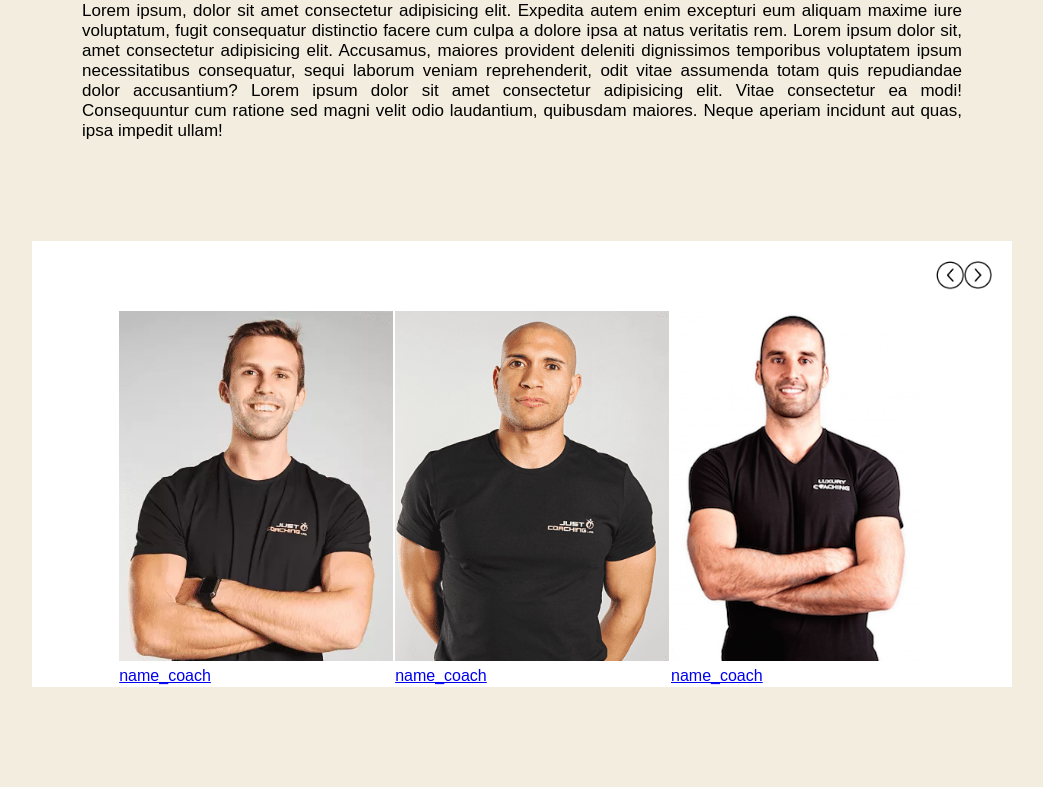
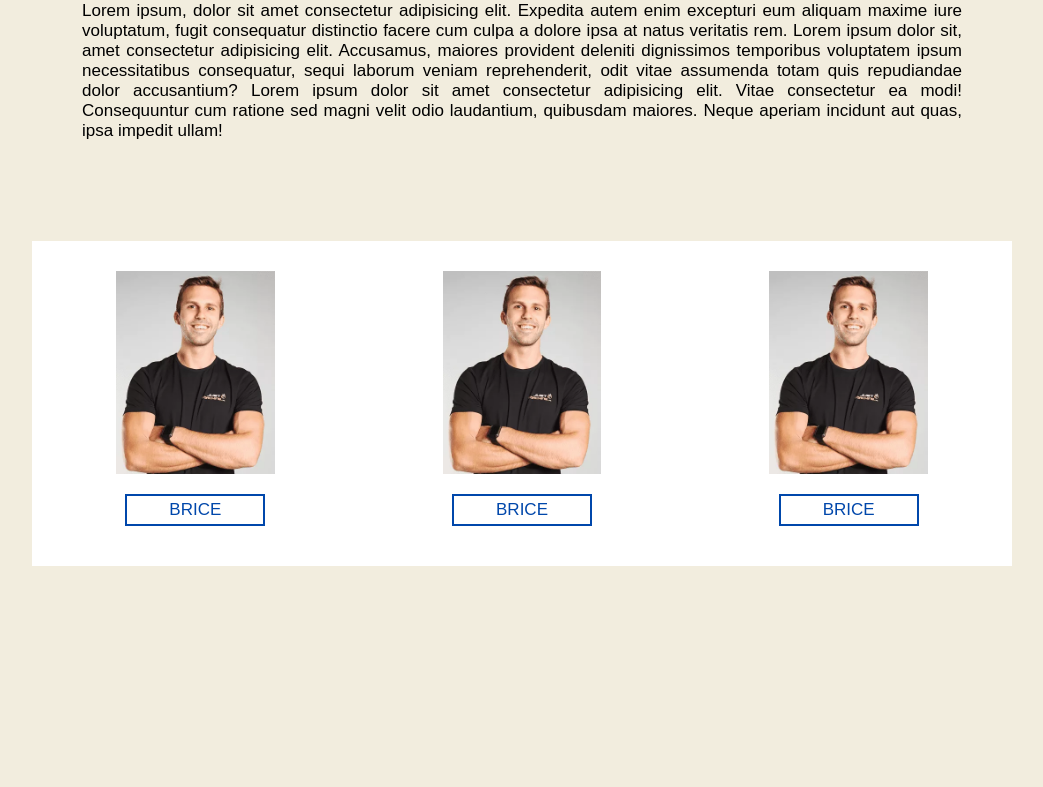
Before and after one commit to maxance13/LXPdublin, a PHP site: page /coach.php in a window 1280 px wide. Shown: the part 267-1054 px from the top of the page, without its empty margins (118-1161 px from the left). After the commit the page ends 833 px from the top, so only its background shows below. Run offline with PHP 8.4, Linux system fonts and the light colour scheme.

Commit message:
08/06/2023 10:07

```diff
--- a/coach.php
+++ b/coach.php
@@ -23,21 +23,12 @@
         </div>
 
         <div class="Box_Coach">
-            <div class="Button_Switch">
-                <img class="previous" src="Img/icons8-suivant-67.png" alt="previous" width="3%">
-                <img src="Img/icons8-suivant-67.png" alt="next" width="3%">
-            </div>
             <div class="Image_Coach">
                 <table class="Tab_Coach">
                     <tr>
-                        <td><img src="Img/coach1.png" alt="coach 1" width="100%" height="350rem"></td>
-                        <td><img src="Img/coach2.png" alt="coach 2" width="100%" height="350rem"></td>
-                        <td><img src="Img/coach3.png" alt="coach 3" width="100%" height="350rem"></td>
-                    </tr>
-                    <tr>
-                        <td><a href="*" class="name_coach">name_coach</a></td>
-                        <td><a href="*" class="name_coach">name_coach</a></td>
-                        <td><a href="*" class="name_coach">name_coach</a></td>
+                        <td><img src="Img/coach1.png" alt="coach 1" width="80%"><a href="#" class="name_coach">BRICE</a></td>
+                        <td><img src="Img/coach1.png" alt="coach 2" width="80%"><a href="#" class="name_coach">BRICE</a></td>
+                        <td><img src="Img/coach1.png" alt="coach 3" width="80%"><a href="#" class="name_coach">BRICE</a></td>
                     </tr>
                 </table>
             </div>
--- a/contact.php
+++ b/contact.php
@@ -12,7 +12,7 @@
     <?php require('.\header.php') ?>
 
     <main>
-        <p class="Home_Rep">> <a href="index.php" class="Home_Rep1">Home</a> > <a href="Contact.php" class="Home_Rep1">Contact</a></p>
+        <p class="Home_Rep">> <a href="index.php" class="Home_Rep1">Home</a> > <a href="contact.php" class="Home_Rep1">Contact</a></p>
 
         <div class="ContactUs">
             <h1>CONTACT US!</h1>
--- a/styles.css
+++ b/styles.css
@@ -241,6 +241,10 @@ footer
     box-shadow: 0px 187px 75px rgba(0, 0, 0, 0.01), 0px 105px 63px rgba(0, 0, 0, 0.05), 0px 47px 47px rgba(0, 0, 0, 0.09), 0px 12px 26px rgba(0, 0, 0, 0.1), 0px 0px 0px rgba(0, 0, 0, 0.1);
     border-radius: 26px;
     max-width: 450px;
+    position: absolute;
+    top: 50%;
+    left: 50%;
+    transform: translate(-50%, -50%);
   }
 
   .form {
@@ -366,3 +370,74 @@ footer
   .purchase--btn:hover {
     box-shadow: 0px 0px 0px 2px #FFFFFF, 0px 0px 0px 4px #0000003a;
   }
+
+.footerPaymentBottom
+{
+    position: absolute;
+    bottom: 0;
+    width: 100%;
+}
+.Tab_Coach tr
+{
+    display: flex;
+    margin: 30px 0 20px 0;
+}
+.Tab_Coach tr td
+{
+    padding: 0 4em;
+    display: flex;
+    flex-direction: column;
+    align-items: center;
+}
+
+.name_coach {
+    --color: #0047ab;
+    font-family: inherit;
+    display: inline-block;
+    width: 8em;
+    height: 1.6em;
+    line-height: 2.5em;
+    margin: 20px;
+    position: relative;
+    overflow: hidden;
+    border: 2px solid var(--color);
+    transition: color .5s;
+    z-index: 1;
+    font-size: 17px;
+    font-weight: 500;
+    color: var(--color);
+    display: flex;
+    justify-content: center;
+    align-items: center;
+    text-decoration: none;
+   }
+
+   .name_coach:before {
+    content: "";
+    position: absolute;
+    z-index: -1;
+    background: var(--color);
+    height: 150px;
+    width: 200px;
+    border-radius: 50%;
+   }
+
+   .name_coach:hover {
+    color: #fff;
+   }
+
+   .name_coach:before {
+    top: 100%;
+    left: 100%;
+    transition: all .7s;
+   }
+
+   .name_coach:hover:before {
+    top: -30px;
+    left: -30px;
+   }
+
+   .name_coach:active:before {
+    background: #3a0ca3;
+    transition: background 0s;
+   }
```
Also changed, not shown: payment.php (+6 -13 lines).
